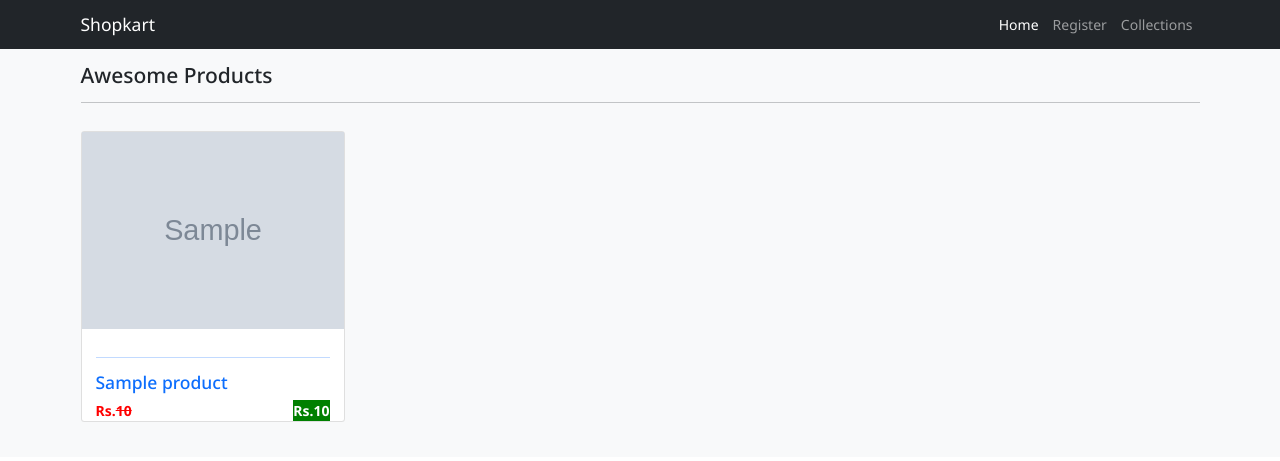
After one commit to sathishkumar-c-2002/shopkart, a Django app: template shop/templates/shop/products/index.html in a window 1280 px wide. The commit adds this page. Shown: the top 461 px of the page. Run offline with Django 5.2, Linux system fonts and the light colour scheme; the template is opened without the code that fills it: values that come from a table or form of the project are taken from there, others are empty; tables that the repository leaves empty hold one stand-in row (values such as "Sample post"); grey boxes marked "Sample" are stand-in pictures.

Commit message:
Products are isplaying with price tags while clicked in Categories

```diff
--- a/shop/models.py
+++ b/shop/models.py
@@ -24,7 +24,7 @@ class Product(models.Model):
     category = models.ForeignKey(Category, on_delete=models.CASCADE)
     name = models.CharField(max_length=150,null=False,blank=False)
     vendor = models.CharField(max_length=150,null=False,blank=False)
-    prodcut_image = models.ImageField(upload_to=getFileName,null=True,blank=True)
+    product_image  = models.ImageField(upload_to=getFileName,null=True,blank=True)
     quantity = models.IntegerField(null=False,blank=False)
     original_price = models.FloatField(null=False,blank=False)
     selling_price = models.FloatField(null=False,blank=False)
--- a/shop/templates/shop/collections.html
+++ b/shop/templates/shop/collections.html
@@ -31,9 +31,9 @@ Collections | Online Shopping
         <div class="card my-3">
 
             <img src="{{item.image.url}}" class="card-image-top" alt="Categories">
-            <a href = "#">
+            <a href = "{% url 'collections' item.name %}">
             <div class="card-body">
-            <hr style="border-color:#b8bfc2">
+            <hr style="border-color:#b7bfc2">
             <h5 class="card-title text-primary">{{item.name}}</h5>
             <p class="card-text">{{item.description}}</p>
             {% comment %} <a href="" class="btn btn-primary btn-sm">View</a> {% endcomment %}
@@ -47,6 +47,4 @@ Collections | Online Shopping
 </div>
 </section>
 
-
-
 {% endblock content %}
--- /dev/null
+++ b/shop/templates/shop/products/index.html
@@ -0,0 +1,44 @@
+{% extends "shop/layouts/main.html" %}
+{% load static %}
+
+{% block title %}
+Mobiles | Online Shopping
+{% endblock title %}
+
+{% block content %}
+<section class="bg-light py-4 my-5">
+    <div class="container">
+        <div class="row">
+            <div class="col-12">
+                <h4 class="mb-3">Awesome Products</h4>
+                <hr style="border-color:#b8bfc2">
+            </div>
+
+            {% for item in products %}
+            <div class="col-md-4 col-lg-3">
+                <div class="card my-3">
+                    {% if item.product_image %}
+                        <img src="{{ item.product_image.url }}" class="card-image-top" alt="Product">
+                    {% else %}
+                        <img src="/path/to/default/image.jpg" class="card-image-top" alt="No Image Available">
+                    {% endif %}
+                    <a href="{% url 'collections' item.name %}">
+                        <div class="card-body">
+                            <hr style="border-color:#b7bfc2">
+                            <h5 class="card-title text-primary">{{ item.name }}</h5>
+                            <p class="card-text">
+                            <span class="float-start old_price">Rs.<s>{{ item.original_price | stringformat:'d' }}</s>  </span>
+                            <span class="float-end new_price">Rs.{{ item.selling_price  | stringformat:'d'   }}</span>
+                            </p>
+                            {% comment %} <a href="" class="btn btn-primary btn-sm">View</a> {% endcomment %}
+                        </div>
+                    </a>
+                </div>
+            </div>
+        {% endfor %}
+
+        </div>
+    </div>
+</section>
+
+{% endblock content %}
--- a/shop/urls.py
+++ b/shop/urls.py
@@ -4,5 +4,6 @@ urlpatterns = [
     path('',views.home,name="home"),
     path('home',views.home,name="home"),
     path('register',views.register,name="register"),
-    path('collections',views.collections,name="collections")
+    path('collections',views.collections,name="collections"),
+    path('collections/<str:name>',views.collectionsview,name="collections")
 ]
--- a/static/css/style.css
+++ b/static/css/style.css
@@ -19,3 +19,15 @@ a{
     height: 60vh;
     overflow: hidden;
 }
+
+.old_price{
+    color: red;
+    font-weight: bold;
+
+}
+
+.new_price{
+    color: white;
+    background-color: green;
+    font-weight: bold;
+}
```
Also changed, not shown: shop/views.py (+10 -0 lines), shop/migrations/0002_rename_prodcut_image_product_product_image_and_more.py (added), static/uploads/20240924162401Motorola-Edge-50-Neo-823x1024.webp (added).
